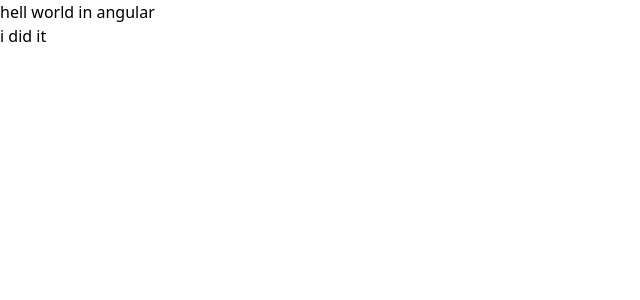
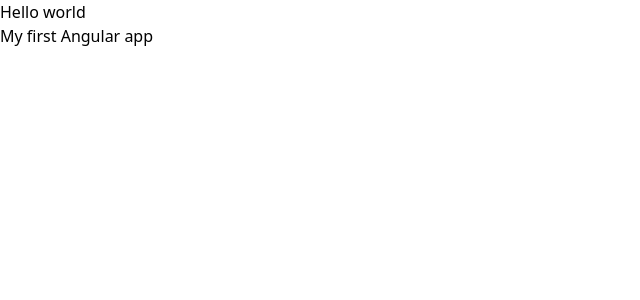
Before and after one commit to rikeshhh/learnAngular, an Angular app: page / in a window 1280 px wide. Shown: the top 300 px of the page, without its empty margins (0-640 px from the left). Built offline with nearby package versions, Linux system fonts and the light colour scheme.

Commit message:
single line html

```diff
--- a/src/app/app.component.ts
+++ b/src/app/app.component.ts
@@ -5,9 +5,10 @@
 @Component({
   selector: 'app-root',
   standalone: true,
-  imports: [RouterOutlet,NavBarComponent],
-  templateUrl: './app.component.html',
-  styleUrl: './app.component.css',
+  imports: [RouterOutlet, NavBarComponent],
+  // templateUrl: './app.component.html',
+  template: '<h1>Hello world</h1> <p>My first Angular app</p>',
+  // styleUrl: './app.component.css',
 })
 export class AppComponent {
   title = 'my-first-angular-app';
```
